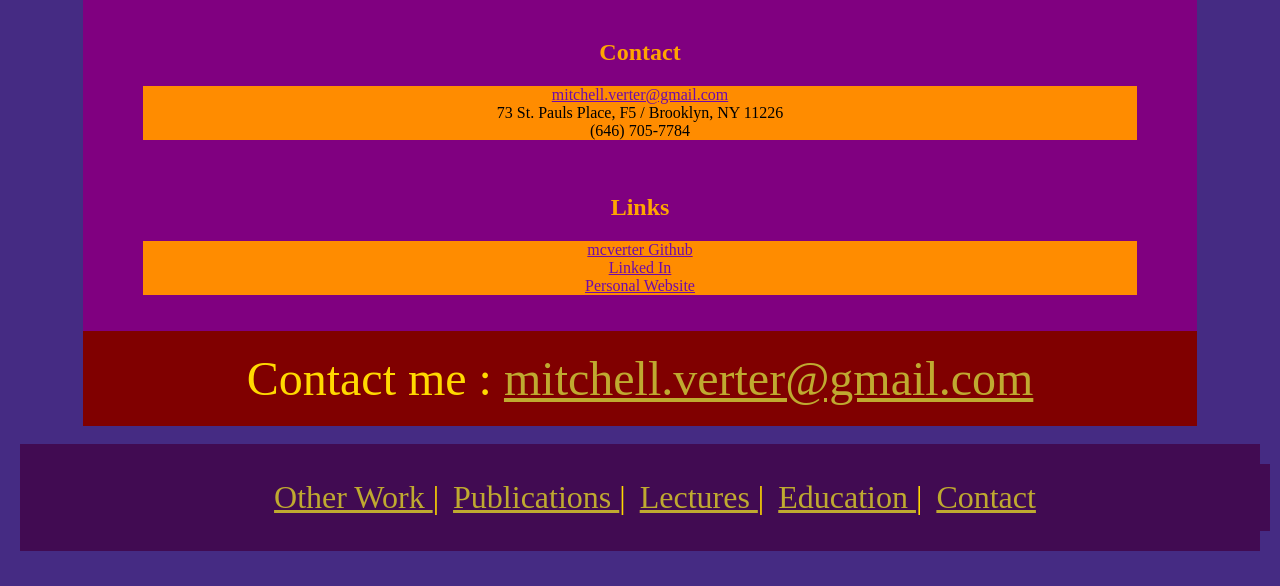
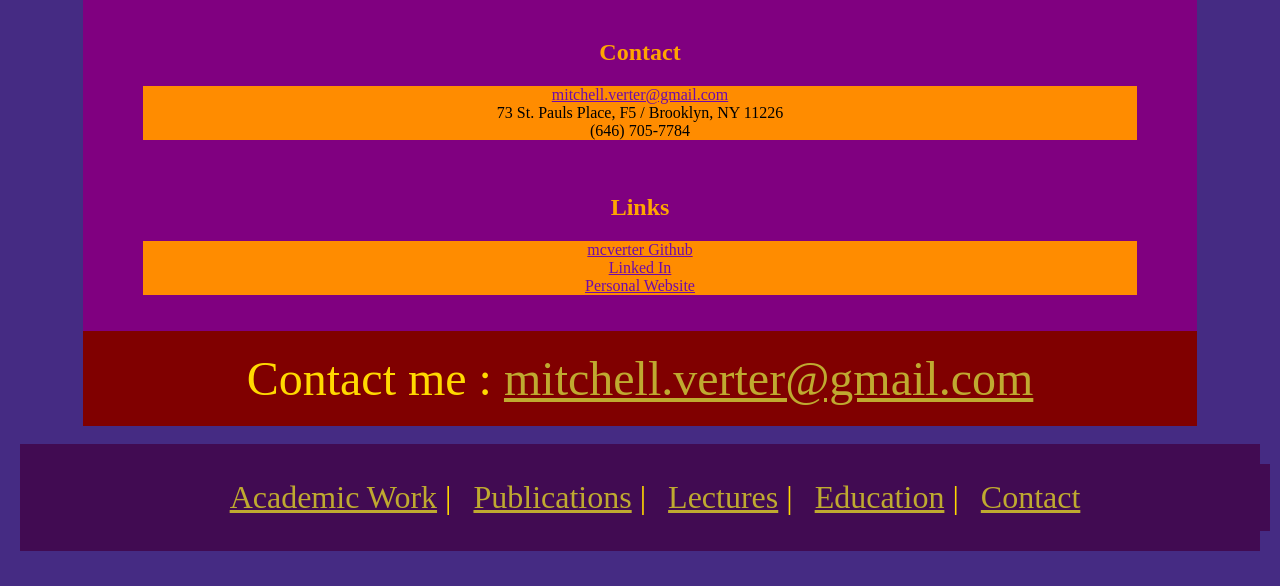
Before and after one commit to mcverter/CV_Tech_111.1, a PHP site: page /contact.php in a window 1280 px wide. Shown: the part 214-800 px from the top of the page. Run offline with PHP 8.4, Linux system fonts and the light colour scheme.

Commit message:
cleaning footer

```diff
--- a/footer.php
+++ b/footer.php
@@ -7,11 +7,11 @@
 <br>
     <div class="nav">
         <ul>
-            <li> <a href="otherWork.php"> Other Work </a>  | </li>
-            <li> <a href="publications.php"> Publications </a> | </li>
-            <li> <a href="lectures.php"> Lectures </a> | </li>
-            <li> <a href="education.php"> Education </a> | </li>
-            <li> <a href="contact.php"> Contact </a> </li>
+            <li> <a href="otherWork.php">Academic Work</a>&nbsp;|&nbsp;</li>
+            <li> <a href="publications.php">Publications</a>&nbsp;|&nbsp;</li>
+            <li> <a href="lectures.php">Lectures</a>&nbsp;|&nbsp;</li>
+            <li> <a href="education.php">Education</a>&nbsp;|&nbsp;</li>
+            <li> <a href="contact.php">Contact</a></li>
         </ul>
     </div>
 
```
